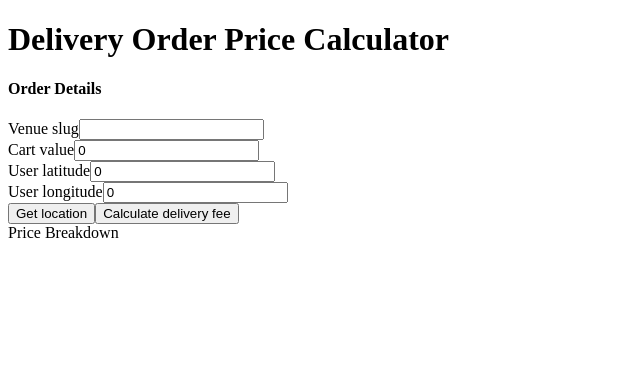
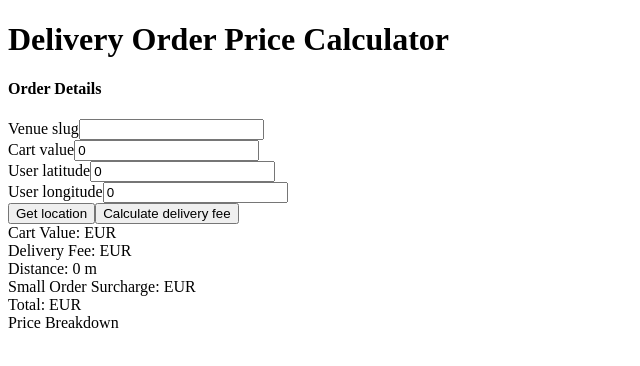
Before and after one commit to chloee122/calculator, a React (Vite) app: page / in a window 1280 px wide. Shown: the top 366 px of the page, without its empty margins (0-640 px from the left). Built offline with nearby package versions, Linux system fonts and the light colour scheme.

Commit message:
Implement logic to calculate delivery order price

```diff
--- a/package.json
+++ b/package.json
@@ -11,6 +11,7 @@
   },
   "dependencies": {
     "axios": "^1.7.9",
+    "geolib": "^3.3.4",
     "react": "^18.3.1",
     "react-dom": "^18.3.1"
   },
--- a/src/api/venues.ts
+++ b/src/api/venues.ts
@@ -1,4 +1,5 @@
 import axios from "axios";
+import { convertVenueInfoResponse } from "../utils/convertVenueDeliveryOrderInfoResponse";
 
 const ROOT_URL = "https://consumer-api.development.dev.woltapi.com/home-assignment-api/v1/venues"
 
@@ -11,3 +12,21 @@ export const getDynamicVenueInfo = async (venueSlug: string) => {
     const response = await axios.get(`${ROOT_URL}/${venueSlug}/dynamic`);
     return response.data;
 }
+
+export const getVenueInfo = async (venueSlug: string) => {
+    const staticVenueInfo = await getStaticVenueInfo(venueSlug);
+    const dynamicVenueInfo = await getDynamicVenueInfo(venueSlug);
+
+    const { coordinates } = staticVenueInfo.venue_raw.location;
+    const {
+        order_minimum_no_surcharge,
+        delivery_pricing: { base_price, distance_ranges },
+    } = dynamicVenueInfo.venue_raw.delivery_specs;
+
+    return convertVenueInfoResponse({
+        coordinates,
+        order_minimum_no_surcharge,
+        base_price,
+        distance_ranges,
+    });
+}
--- a/src/components/OrderDetails.tsx
+++ b/src/components/OrderDetails.tsx
@@ -1,5 +1,12 @@
 import { useReducer, useState } from "react";
-import { getStaticVenueInfo, getDynamicVenueInfo } from "../api/venues";
+import { getVenueInfo } from "../api/venues";
+import { calculateDeliveryFee } from "../utils/calculateDeliveryFee";
+import { calculateDeliveryDistance } from "../utils/calculateDeliveryDistance";
+import {
+  convertEuroToCent,
+  convertCentToEuroString,
+  convertCentToEuro,
+} from "../utils/convertEuroCurrencyUnit";
 
 type FormField = {
   label: string;
@@ -49,7 +56,14 @@ function OrderDetails() {
     calculatorFormReducer,
     initialFormState
   );
-  const [venueInfo, setVenueInfo] = useState({});
+
+  const [deliveryOrderPrice, setDeliveryOrderPrice] = useState({
+    cartValue: "",
+    smallOrderSurcharge: "",
+    deliveryFee: "",
+    deliveryDistance: 0,
+    totalPrice: "",
+  });
 
   const formFields: FormField[] = [
     { label: "Venue slug", inputType: "text", id: "venueSlug" },
@@ -60,19 +74,32 @@ function OrderDetails() {
 
   const handleChange = (e: React.ChangeEvent<HTMLInputElement>) => {
     const { id, value } = e.target;
+    if (id === "cartValue") {
+      dispatch({
+        type: CalculatorFormActionKind.HANDLE_INPUT,
+        field: id,
+        payload: convertEuroToCent(Number(value)),
+      });
+    } else {
       dispatch({
         type: CalculatorFormActionKind.HANDLE_INPUT,
         field: id,
         payload: id === "venueSlug" ? value : Number(value),
       });
+    }
   };
 
   const formFieldContent = formFields.map((field) => {
+    const isCartValue = field.id === "cartValue";
     return (
       <div key={field.label}>
         <label htmlFor={field.id}>{field.label}</label>
         <input
-          value={calculatorFormState[field.id]}
+          value={
+            isCartValue
+              ? convertCentToEuro(calculatorFormState[field.id] as number)
+              : calculatorFormState[field.id]
+          }
           type={field.inputType}
           id={field.id}
           data-test-id={field.id}
@@ -111,26 +138,46 @@ function OrderDetails() {
     e: React.MouseEvent<HTMLButtonElement, MouseEvent>
   ) => {
     e.preventDefault();
-    const staticVenueInfo = await getStaticVenueInfo(
-      calculatorFormState.venueSlug
-    );
-    const dynamicVenueInfo = await getDynamicVenueInfo(
-      calculatorFormState.venueSlug
+    try {
+      const venueInfo = await getVenueInfo(calculatorFormState.venueSlug);
+
+      const deliveryDistance = calculateDeliveryDistance(
+        {
+          latitude: venueInfo.venueLatitude,
+          longitude: venueInfo.venueLongitude,
+        },
+        {
+          latitude: calculatorFormState.userLatitude,
+          longitude: calculatorFormState.userLongitude,
+        }
       );
 
-    const { coordinates } = staticVenueInfo.venue_raw.location;
-    const {
-      order_minimum_no_surcharge,
-      delivery_pricing: { base_price, distance_ranges },
-    } = dynamicVenueInfo.venue_raw.delivery_specs;
+      const deliveryFee = calculateDeliveryFee(
+        venueInfo.distanceRanges,
+        deliveryDistance,
+        venueInfo.basePrice
+      );
 
-    setVenueInfo({
-      venueLatitude: coordinates[1],
-      venueLongitude: coordinates[0],
-      orderMinimumNoSurcharge: order_minimum_no_surcharge,
-      basePrice: base_price,
-      distanceRanges: distance_ranges,
-    });
+      const smallOrderSurcharge =
+        venueInfo.orderMinimumNoSurcharge > calculatorFormState.cartValue
+          ? venueInfo.orderMinimumNoSurcharge - calculatorFormState.cartValue
+          : 0;
+
+      const totalPrice =
+        calculatorFormState.cartValue + smallOrderSurcharge + deliveryFee;
+
+      const deliveryOrderPrice = {
+        cartValue: convertCentToEuroString(calculatorFormState.cartValue),
+        smallOrderSurcharge: convertCentToEuroString(smallOrderSurcharge),
+        deliveryFee: convertCentToEuroString(deliveryFee),
+        deliveryDistance,
+        totalPrice: convertCentToEuroString(totalPrice),
+      };
+
+      setDeliveryOrderPrice(deliveryOrderPrice);
+    } catch (error) {
+      console.error(error);
+    }
   };
 
   return (
@@ -141,6 +188,14 @@ function OrderDetails() {
         <button onClick={getUserCoordinates}>Get location</button>
         <button onClick={handleSubmit}>Calculate delivery fee</button>
       </form>
+
+      <div>Cart Value: {deliveryOrderPrice.cartValue} EUR</div>
+      <div>Delivery Fee: {deliveryOrderPrice.deliveryFee} EUR</div>
+      <div>Distance: {deliveryOrderPrice.deliveryDistance} m</div>
+      <div>
+        Small Order Surcharge: {deliveryOrderPrice.smallOrderSurcharge} EUR
+      </div>
+      <div>Total: {deliveryOrderPrice.totalPrice} EUR</div>
     </div>
   );
 }
--- /dev/null
+++ b/src/utils/calculateDeliveryDistance.ts
@@ -0,0 +1,8 @@
+import { getDistance } from "geolib";
+
+export const calculateDeliveryDistance = (
+    venueCoordinates: { latitude: number; longitude: number },
+    userCoordinates: { latitude: number; longitude: number }
+): number => {
+    return getDistance(venueCoordinates, userCoordinates, 1);
+};
--- /dev/null
+++ b/src/utils/calculateDeliveryFee.ts
@@ -0,0 +1,24 @@
+export const calculateDeliveryFee = (
+    distanceRanges: {
+        min: number;
+        max: number;
+        a: number;
+        b: number;
+    }[],
+    deliveryDistance: number,
+    basePrice: number
+): number => {
+    const maxRange = distanceRanges[distanceRanges.length - 2];
+    let a = maxRange.a;
+    let b = maxRange.b;
+
+    for (let i = 0; i < distanceRanges.length; i++) {
+        if (deliveryDistance < distanceRanges[i].max) {
+            a = distanceRanges[i].a;
+            b = distanceRanges[i].b;
+            return Math.ceil(basePrice + a + (b * deliveryDistance) / 10);
+        }
+    }
+
+    return Math.ceil(basePrice + a + (b * deliveryDistance) / 10);
+};
--- /dev/null
+++ b/src/utils/convertEuroCurrencyUnit.ts
@@ -0,0 +1,14 @@
+
+const EURO_CENT_CONVERT_FACTOR = 100;
+
+export const convertEuroToCent = (euro: number): number => {
+    return euro * EURO_CENT_CONVERT_FACTOR;
+};
+
+export const convertCentToEuro = (cent: number): number => {
+    return cent / EURO_CENT_CONVERT_FACTOR;
+}
+
+export const convertCentToEuroString = (cent: number): string => {
+    return (cent / EURO_CENT_CONVERT_FACTOR).toFixed(2);
+};
--- /dev/null
+++ b/src/utils/convertVenueDeliveryOrderInfoResponse.ts
@@ -0,0 +1,35 @@
+interface VenueDeliveryOrderInfoResponse {
+    coordinates: number[];
+    order_minimum_no_surcharge: number;
+    base_price: number;
+    distance_ranges: {
+        min: number;
+        max: number;
+        a: number;
+        b: number;
+    }[]
+}
+
+interface VenueDeliveryOrderInfo {
+    venueLatitude: number;
+    venueLongitude: number;
+    orderMinimumNoSurcharge: number;
+    basePrice: number;
+    distanceRanges: {
+        min: number;
+        max: number;
+        a: number;
+        b: number;
+    }[]
+}
+
+export const convertVenueInfoResponse = (venueDeliveryOrderInfoResponse: VenueDeliveryOrderInfoResponse): VenueDeliveryOrderInfo => {
+    return {
+        venueLatitude: venueDeliveryOrderInfoResponse.coordinates[1],
+        venueLongitude: venueDeliveryOrderInfoResponse.coordinates[0],
+        orderMinimumNoSurcharge: venueDeliveryOrderInfoResponse.order_minimum_no_surcharge,
+        basePrice: venueDeliveryOrderInfoResponse.base_price,
+        distanceRanges: venueDeliveryOrderInfoResponse.distance_ranges,
+    }
+
+}
```
Also changed, not shown: 1 other file (tests, documents, lock files or other folders). Lines whose indentation alone changed are shown as unchanged.
